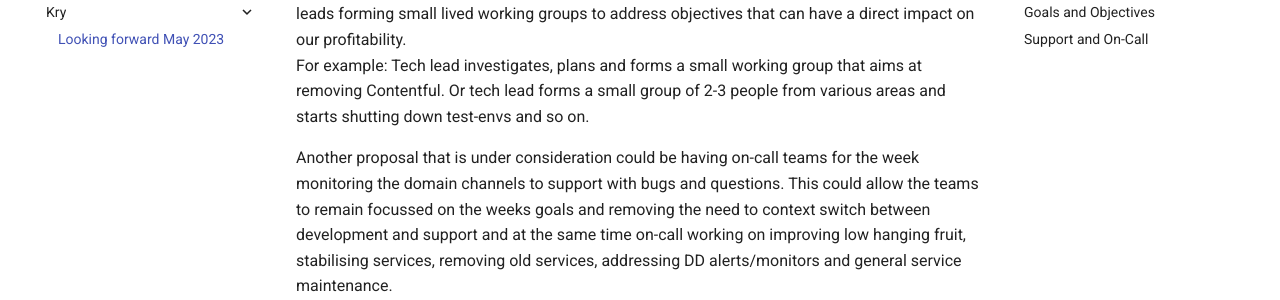
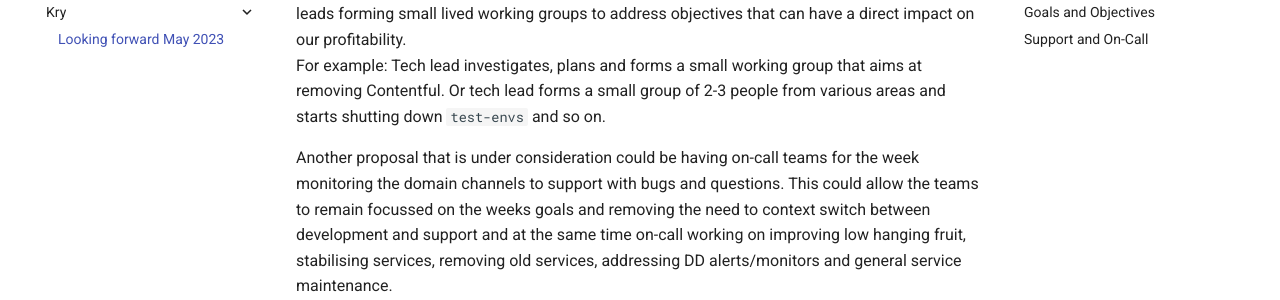
Before and after one commit to skakau/my-ramblings, an MkDocs documentation site: the page built from docs/kry/Looking forward May 2023.md, in a window 1280 px wide and 900 px high, scrolled down 823 px. Shown: the part 204-504 px from the top of the window. Built offline with MkDocs 1.6.1 and Material for MkDocs 9.7.7, drawn with Linux system fonts in a browser that asks for light colours.

```diff
--- a/docs/kry/Looking forward May 2023.md
+++ b/docs/kry/Looking forward May 2023.md
@@ -21,7 +21,7 @@ To which we will look at having the following setup.
 (still under construction)
 
 However with the lost of talent we collectively will be required to cover various areas and responsibilities that go beyond our typical boundaries of team ownership. This may include tech leads forming small lived working groups to address objectives that can have a direct impact on our profitability.
-For example: Tech lead investigates, plans and forms a small working group that aims at removing Contentful. Or tech lead forms a small group of 2-3 people from various areas and starts shutting down test-envs and so on.
+For example: Tech lead investigates, plans and forms a small working group that aims at removing Contentful. Or tech lead forms a small group of 2-3 people from various areas and starts shutting down `test-envs` and so on.
 
 Another proposal that is under consideration could be having on-call teams for the week monitoring the domain channels to support with bugs and questions. This could allow the teams to remain focussed on the weeks goals and removing the need to context switch between development and support and at the same time on-call working on improving low hanging fruit, stabilising services, removing old services, addressing DD alerts/monitors and general service maintenance.
 
```
